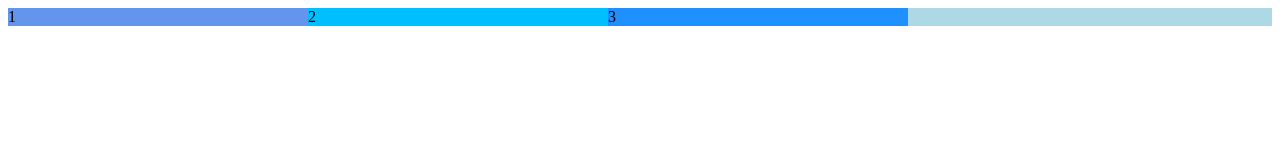
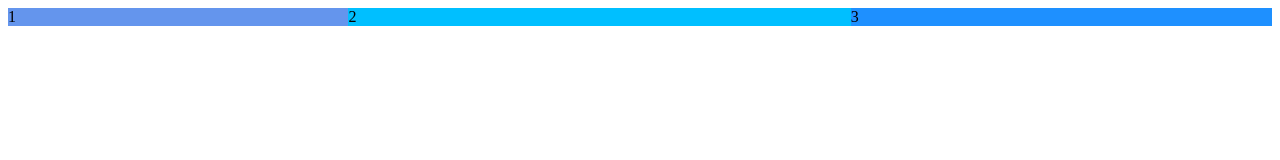
Before and after one commit to jmeyer431/Zenva_Learning, a plain HTML site: page CSS Flexbox Course/flexbox1.html in a window 1280 px wide. Drawn offline with Linux system fonts and the light colour scheme.

Commit message:
CSS Flexbox-Lesson 13 'Determining How Items Incr'

```diff
--- a/CSS Flexbox Course/flexbox1.html
+++ b/CSS Flexbox Course/flexbox1.html
@@ -8,27 +8,27 @@
         <style>
             #parent{
                 background: lightblue;
-                /* padding: 10px; */
                 display: flex;
                 flex-flow: row nowrap;
-                /* justify-content: space-around; */
             }
 
             .childItem{
-                /* width: 300px; */
                 flex-basis: 300px;
             }
 
             .child1{
                 background: cornflowerblue;
+                flex-grow: 1;
             }
 
             .child2{
                 background: deepskyblue;
+                flex-grow: 5;
             }
 
             .child3{
                 background: dodgerblue;
+                flex-grow: 3;
             }
 
             /* .child4{
```
